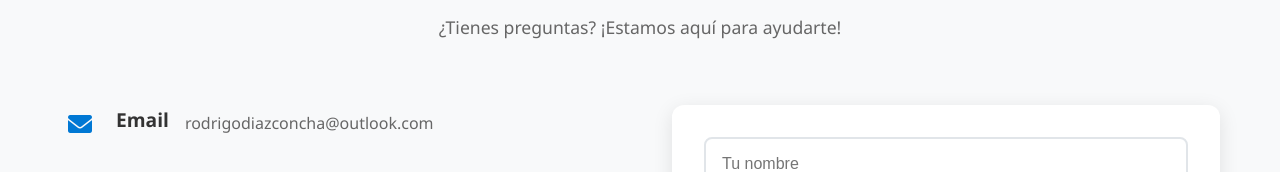
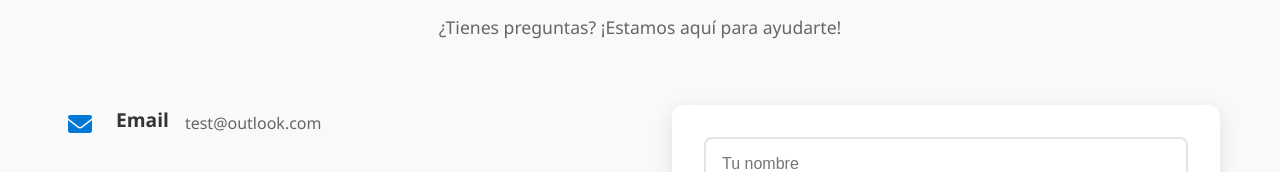
Before and after one commit to nise14/azure-introduccion-a-la-nube, a plain HTML site: page index.html in a window 1280 px wide. Shown: the part 4933-5105 px from the top of the page. Drawn offline with Linux system fonts and the light colour scheme; a web font is replaced by a local one.

Commit message:
Change email

```diff
--- a/index.html
+++ b/index.html
@@ -210,7 +210,7 @@
                     <div class="contact-item">
                         <i class="fas fa-envelope"></i>
                         <h4>Email</h4>
-                        <p>rodrigodiazconcha@outlook.com</p>
+                        <p>test@outlook.com</p>
                     </div>
                     <div class="contact-item">
                         <i class="fas fa-globe"></i>
```
